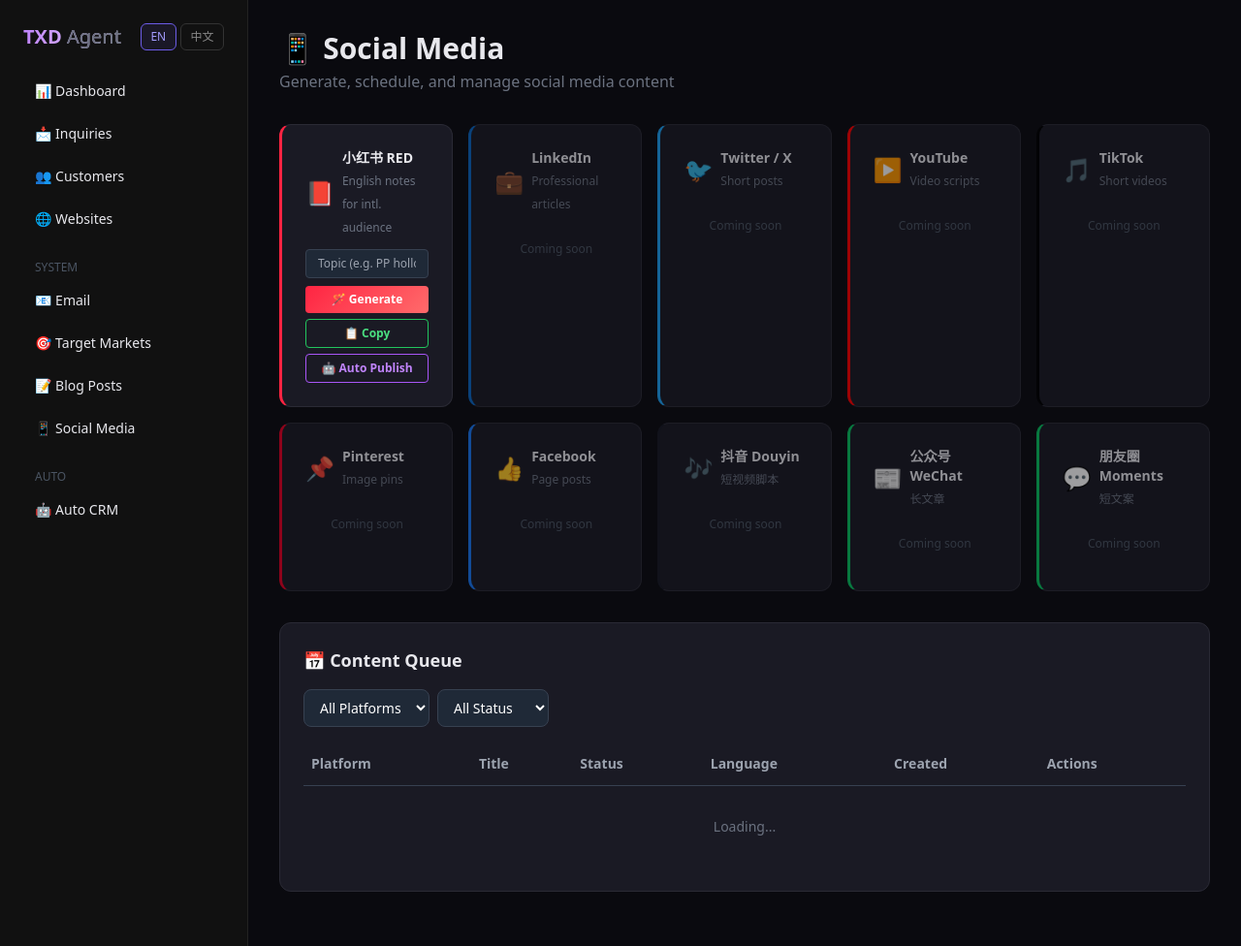
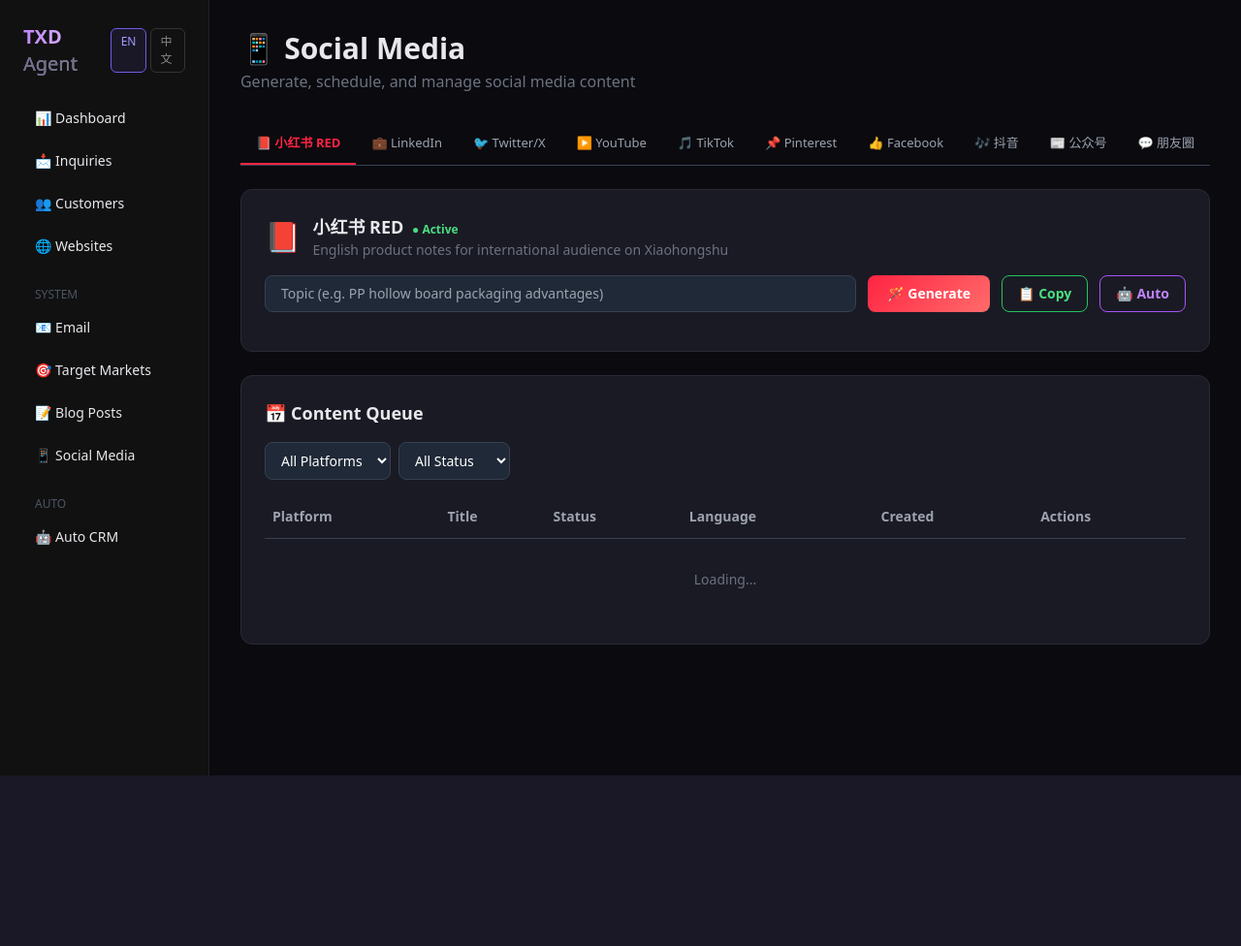
Before and after one commit to Jackzhangj2026/txd-trading, a FastAPI app: page /admin/social in a window 1280 px wide. Shown: the whole page at 97% size. After the commit the page ends 800 px from the top, so only its background shows below. Run offline with FastAPI, Linux system fonts and the light colour scheme; parts of the project's set-up code (start-up, migrations or seed data) failed here and were passed over; some libraries are stand-ins or nearby versions.

Commit message:
feat: browser-tab style platform switching for social media
- 10 tabs at top (📕RED 💼LinkedIn 🐦Twitter ▶️YouTube 🎵TikTok
  📌Pinterest 👍Facebook 🎶抖音 📰公众号 💬朋友圈)
- Active tab: red highlight + bottom border
- RED tab: full Generate/Copy/Auto panel (login, time, count, save, publish)
- Other 9 tabs: placeholder pages with platform name
- switchTab() JS toggles tab buttons + panels
- Content Queue section preserved below tabs

```diff
--- a/backend/admin/templates/social.html
+++ b/backend/admin/templates/social.html
@@ -6,100 +6,117 @@
     <p class="text-gray-500 mt-1">Generate, schedule, and manage social media content</p>
 </div>
 
-<!-- Platform Cards Grid -->
-<div class="grid grid-cols-2 md:grid-cols-3 lg:grid-cols-5 gap-4 mb-8">
-    <!-- RED Card (fully functional) -->
-    <div class="card col-span-2 lg:col-span-1" style="border-left:3px solid #ff2442">
-        <div class="flex items-center gap-2 mb-3">
-            <span class="text-2xl">📕</span>
+<!-- Browser-style Tab Bar -->
+<div class="flex border-b border-gray-700 mb-6 overflow-x-auto" style="gap:0">
+    <button class="tab-btn active" data-tab="red" onclick="switchTab('red')"
+        style="padding:10px 16px;font-size:13px;font-weight:600;color:#ff2442;border-bottom:2px solid #ff2442;background:transparent;white-space:nowrap">📕 小红书 RED</button>
+    <button class="tab-btn" data-tab="linkedin" onclick="switchTab('linkedin')"
+        style="padding:10px 16px;font-size:13px;color:#9ca3af;border-bottom:2px solid transparent;background:transparent;white-space:nowrap">💼 LinkedIn</button>
+    <button class="tab-btn" data-tab="twitter" onclick="switchTab('twitter')"
+        style="padding:10px 16px;font-size:13px;color:#9ca3af;border-bottom:2px solid transparent;background:transparent;white-space:nowrap">🐦 Twitter/X</button>
+    <button class="tab-btn" data-tab="youtube" onclick="switchTab('youtube')"
+        style="padding:10px 16px;font-size:13px;color:#9ca3af;border-bottom:2px solid transparent;background:transparent;white-space:nowrap">▶️ YouTube</button>
+    <button class="tab-btn" data-tab="tiktok" onclick="switchTab('tiktok')"
+        style="padding:10px 16px;font-size:13px;color:#9ca3af;border-bottom:2px solid transparent;background:transparent;white-space:nowrap">🎵 TikTok</button>
+    <button class="tab-btn" data-tab="pinterest" onclick="switchTab('pinterest')"
+        style="padding:10px 16px;font-size:13px;color:#9ca3af;border-bottom:2px solid transparent;background:transparent;white-space:nowrap">📌 Pinterest</button>
+    <button class="tab-btn" data-tab="facebook" onclick="switchTab('facebook')"
+        style="padding:10px 16px;font-size:13px;color:#9ca3af;border-bottom:2px solid transparent;background:transparent;white-space:nowrap">👍 Facebook</button>
+    <button class="tab-btn" data-tab="douyin" onclick="switchTab('douyin')"
+        style="padding:10px 16px;font-size:13px;color:#9ca3af;border-bottom:2px solid transparent;background:transparent;white-space:nowrap">🎶 抖音</button>
+    <button class="tab-btn" data-tab="wechat_article" onclick="switchTab('wechat_article')"
+        style="padding:10px 16px;font-size:13px;color:#9ca3af;border-bottom:2px solid transparent;background:transparent;white-space:nowrap">📰 公众号</button>
+    <button class="tab-btn" data-tab="wechat_moment" onclick="switchTab('wechat_moment')"
+        style="padding:10px 16px;font-size:13px;color:#9ca3af;border-bottom:2px solid transparent;background:transparent;white-space:nowrap">💬 朋友圈</button>
+</div>
+
+<!-- Tab Panels -->
+<div id="tab-red" class="card mb-6">
+    <div class="flex items-center gap-3 mb-4">
+        <span class="text-3xl">📕</span>
         <div>
-                <h3 class="font-semibold text-sm">小红书 RED</h3>
-                <span class="text-xs text-gray-500">English notes for intl. audience</span>
+            <h2 class="text-lg font-semibold">小红书 RED <span class="text-xs text-green-400 ml-1">● Active</span></h2>
+            <p class="text-sm text-gray-500">English product notes for international audience on Xiaohongshu</p>
         </div>
     </div>
-        <input id="red-topic" type="text" placeholder="Topic (e.g. PP hollow board benefits)"
-            class="w-full bg-gray-800 text-white px-3 py-1.5 rounded text-xs border border-gray-700 mb-2">
-        <div class="flex flex-col gap-1.5">
-            <button onclick="generateRed()" class="w-full py-1.5 rounded text-xs font-semibold transition"
-                style="background:linear-gradient(135deg,#ff2442,#ff6b6b);color:#fff">🪄 Generate</button>
-            <button onclick="quickCopyRed()" class="w-full py-1.5 rounded text-xs font-semibold border border-green-500 text-green-400 hover:bg-green-500/10 transition">📋 Copy</button>
-            <button onclick="toggleRedAuto()" class="w-full py-1.5 rounded text-xs font-semibold border border-purple-500 text-purple-400 hover:bg-purple-500/10 transition">🤖 Auto Publish</button>
+    <div class="flex gap-3 mb-4">
+        <input id="red-topic" type="text" placeholder="Topic (e.g. PP hollow board packaging advantages)"
+            class="flex-1 bg-gray-800 text-white px-4 py-2 rounded-lg text-sm border border-gray-700">
+        <button onclick="generateRed()" class="px-5 py-2 rounded-lg font-semibold text-sm transition" style="background:linear-gradient(135deg,#ff2442,#ff6b6b);color:#fff">🪄 Generate</button>
+        <button onclick="quickCopyRed()" class="px-4 py-2 rounded-lg text-sm font-semibold border border-green-500 text-green-400 hover:bg-green-500/10 transition">📋 Copy</button>
+        <button onclick="toggleRedAuto()" class="px-4 py-2 rounded-lg text-sm font-semibold border border-purple-500 text-purple-400 hover:bg-purple-500/10 transition">🤖 Auto</button>
     </div>
-        <!-- RED Auto Publish mini-panel -->
-        <div id="red-auto-mini" class="hidden mt-3 pt-3 border-t border-gray-700">
-            <div class="flex items-center gap-2 mb-2">
-                <span id="login-status-icon" class="text-sm">🔴</span>
-                <span id="login-status-text" class="text-xs text-gray-400">Not logged in</span>
-                <button onclick="loginRED()" id="login-btn" class="ml-auto px-2 py-0.5 rounded text-xs border border-purple-400 text-purple-400 hover:bg-purple-400/10">🔑 Login</button>
+    <!-- RED Auto Publish Panel -->
+    <div id="red-auto-mini" class="hidden p-4 rounded-lg mb-3" style="background:rgba(108,92,231,0.05);border:1px solid rgba(108,92,231,0.15)">
+        <div class="flex items-center gap-3 mb-3">
+            <span id="login-status-icon" class="text-lg">🔴</span>
+            <span id="login-status-text" class="text-sm text-gray-400">Not logged in — login once to enable auto-publish</span>
+            <button onclick="loginRED()" id="login-btn" class="ml-auto px-3 py-1 rounded-lg text-xs font-semibold border border-purple-400 text-purple-400 hover:bg-purple-400/10">🔑 Login</button>
         </div>
-            <div class="grid grid-cols-2 gap-2 mb-2">
-                <input id="auto-time" type="time" value="09:00" class="bg-gray-800 text-white px-2 py-1 rounded text-xs border border-gray-700" onchange="saveAutoSettings()">
+        <div class="flex items-center gap-3 flex-wrap">
+            <div class="flex items-center gap-2">
+                <span class="text-xs text-gray-500">Time</span>
+                <input id="auto-time" type="time" value="09:00" class="bg-gray-800 text-white px-2 py-1 rounded text-xs border border-gray-700 w-24" onchange="saveAutoSettings()">
+            </div>
+            <div class="flex items-center gap-2">
+                <span class="text-xs text-gray-500">Per day</span>
                 <select id="auto-count" class="bg-gray-800 text-white px-2 py-1 rounded text-xs border border-gray-700" onchange="saveAutoSettings()">
-                    <option value="1">1/day</option><option value="2">2/day</option><option value="3">3/day</option>
+                    <option value="1">1</option><option value="2">2</option><option value="3">3</option>
                 </select>
             </div>
-            <div class="flex items-center gap-2">
-                <label class="flex items-center gap-1 cursor-pointer"><input id="auto-enabled" type="checkbox" class="w-3 h-3" onchange="saveAutoSettings()"><span class="text-xs text-gray-400">Enable</span></label>
-                <button onclick="saveAutoSettings()" class="ml-auto px-2 py-0.5 rounded text-xs border border-gray-600 text-gray-400">💾 Save</button>
-                <button onclick="autoPublishNow()" class="px-2 py-0.5 rounded text-xs font-semibold" style="background:#ff2442;color:#fff">🚀</button>
+            <label class="flex items-center gap-1.5 cursor-pointer"><input id="auto-enabled" type="checkbox" class="w-3.5 h-3.5" onchange="saveAutoSettings()"><span class="text-xs text-gray-400">Auto</span></label>
+            <button onclick="saveAutoSettings()" class="px-3 py-1 rounded text-xs border border-gray-600 text-gray-400 hover:text-white">💾 Save</button>
+            <button onclick="autoPublishNow()" class="px-4 py-1 rounded text-xs font-semibold" style="background:#ff2442;color:#fff">🚀 Publish Now</button>
         </div>
-            <div id="auto-msg" class="text-xs text-gray-500 mt-1"></div>
+        <div id="auto-msg" class="text-xs text-gray-500 mt-2"></div>
     </div>
+    <div id="gen-status" class="text-sm text-gray-400"></div>
 </div>
 
-    <!-- LinkedIn Card -->
-    <div class="card opacity-60" style="border-left:3px solid #0a66c2">
-        <div class="flex items-center gap-2 mb-3"><span class="text-2xl">💼</span><div><h3 class="font-semibold text-sm">LinkedIn</h3><span class="text-xs text-gray-500">Professional articles</span></div></div>
-        <div class="text-xs text-gray-600 text-center py-4">Coming soon</div>
+<div id="tab-linkedin" class="card mb-6 hidden text-center py-12">
+    <span class="text-5xl">💼</span>
+    <h3 class="text-lg font-semibold mt-4">LinkedIn</h3>
+    <p class="text-gray-500 text-sm mt-1">Professional articles & company updates — coming soon</p>
 </div>
-
-    <!-- Twitter/X Card -->
-    <div class="card opacity-60" style="border-left:3px solid #1da1f2">
-        <div class="flex items-center gap-2 mb-3"><span class="text-2xl">🐦</span><div><h3 class="font-semibold text-sm">Twitter / X</h3><span class="text-xs text-gray-500">Short posts</span></div></div>
-        <div class="text-xs text-gray-600 text-center py-4">Coming soon</div>
+<div id="tab-twitter" class="card mb-6 hidden text-center py-12">
+    <span class="text-5xl">🐦</span>
+    <h3 class="text-lg font-semibold mt-4">Twitter / X</h3>
+    <p class="text-gray-500 text-sm mt-1">Short posts & thread generation — coming soon</p>
 </div>
-
-    <!-- YouTube Card -->
-    <div class="card opacity-60" style="border-left:3px solid #ff0000">
-        <div class="flex items-center gap-2 mb-3"><span class="text-2xl">▶️</span><div><h3 class="font-semibold text-sm">YouTube</h3><span class="text-xs text-gray-500">Video scripts</span></div></div>
-        <div class="text-xs text-gray-600 text-center py-4">Coming soon</div>
+<div id="tab-youtube" class="card mb-6 hidden text-center py-12">
+    <span class="text-5xl">▶️</span>
+    <h3 class="text-lg font-semibold mt-4">YouTube</h3>
+    <p class="text-gray-500 text-sm mt-1">Video scripts & description generation — coming soon</p>
 </div>
-
-    <!-- TikTok Card -->
-    <div class="card opacity-60" style="border-left:3px solid #000">
-        <div class="flex items-center gap-2 mb-3"><span class="text-2xl">🎵</span><div><h3 class="font-semibold text-sm">TikTok</h3><span class="text-xs text-gray-500">Short videos</span></div></div>
-        <div class="text-xs text-gray-600 text-center py-4">Coming soon</div>
+<div id="tab-tiktok" class="card mb-6 hidden text-center py-12">
+    <span class="text-5xl">🎵</span>
+    <h3 class="text-lg font-semibold mt-4">TikTok</h3>
+    <p class="text-gray-500 text-sm mt-1">Short video scripts & caption generation — coming soon</p>
 </div>
-
-    <!-- Pinterest Card -->
-    <div class="card opacity-60" style="border-left:3px solid #e60023">
-        <div class="flex items-center gap-2 mb-3"><span class="text-2xl">📌</span><div><h3 class="font-semibold text-sm">Pinterest</h3><span class="text-xs text-gray-500">Image pins</span></div></div>
-        <div class="text-xs text-gray-600 text-center py-4">Coming soon</div>
+<div id="tab-pinterest" class="card mb-6 hidden text-center py-12">
+    <span class="text-5xl">📌</span>
+    <h3 class="text-lg font-semibold mt-4">Pinterest</h3>
+    <p class="text-gray-500 text-sm mt-1">Image pin creation — coming soon</p>
 </div>
-
-    <!-- Facebook Card -->
-    <div class="card opacity-60" style="border-left:3px solid #1877f2">
-        <div class="flex items-center gap-2 mb-3"><span class="text-2xl">👍</span><div><h3 class="font-semibold text-sm">Facebook</h3><span class="text-xs text-gray-500">Page posts</span></div></div>
-        <div class="text-xs text-gray-600 text-center py-4">Coming soon</div>
+<div id="tab-facebook" class="card mb-6 hidden text-center py-12">
+    <span class="text-5xl">👍</span>
+    <h3 class="text-lg font-semibold mt-4">Facebook</h3>
+    <p class="text-gray-500 text-sm mt-1">Page posts & ad copy — coming soon</p>
 </div>
-
-    <!-- 抖音 Card -->
-    <div class="card opacity-60" style="border-left:3px solid #161823">
-        <div class="flex items-center gap-2 mb-3"><span class="text-2xl">🎶</span><div><h3 class="font-semibold text-sm">抖音 Douyin</h3><span class="text-xs text-gray-500">短视频脚本</span></div></div>
-        <div class="text-xs text-gray-600 text-center py-4">Coming soon</div>
+<div id="tab-douyin" class="card mb-6 hidden text-center py-12">
+    <span class="text-5xl">🎶</span>
+    <h3 class="text-lg font-semibold mt-4">抖音 Douyin</h3>
+    <p class="text-gray-500 text-sm mt-1">短视频脚本生成 — 即将上线</p>
 </div>
-
-    <!-- 公众号 Card -->
-    <div class="card opacity-60" style="border-left:3px solid #07c160">
-        <div class="flex items-center gap-2 mb-3"><span class="text-2xl">📰</span><div><h3 class="font-semibold text-sm">公众号 WeChat</h3><span class="text-xs text-gray-500">长文章</span></div></div>
-        <div class="text-xs text-gray-600 text-center py-4">Coming soon</div>
+<div id="tab-wechat_article" class="card mb-6 hidden text-center py-12">
+    <span class="text-5xl">📰</span>
+    <h3 class="text-lg font-semibold mt-4">公众号 WeChat</h3>
+    <p class="text-gray-500 text-sm mt-1">长文章生成 — 即将上线</p>
 </div>
-
-    <!-- 朋友圈 Card -->
-    <div class="card opacity-60" style="border-left:3px solid #07c160">
-        <div class="flex items-center gap-2 mb-3"><span class="text-2xl">💬</span><div><h3 class="font-semibold text-sm">朋友圈 Moments</h3><span class="text-xs text-gray-500">短文案</span></div></div>
-        <div class="text-xs text-gray-600 text-center py-4">Coming soon</div>
-    </div>
+<div id="tab-wechat_moment" class="card mb-6 hidden text-center py-12">
+    <span class="text-5xl">💬</span>
+    <h3 class="text-lg font-semibold mt-4">朋友圈 Moments</h3>
+    <p class="text-gray-500 text-sm mt-1">朋友圈文案生成 — 即将上线</p>
 </div>
 
 <div class="card mb-6">
@@ -140,6 +157,29 @@
 </div>
 
 <script>
+// ─── Tab Switching ──────────────────────────────
+
+function switchTab(platform) {
+    // Update tab button styles
+    document.querySelectorAll('.tab-btn').forEach(btn => {
+        const isActive = btn.dataset.tab === platform;
+        btn.style.color = isActive ? '#ff2442' : '#9ca3af';
+        btn.style.borderBottomColor = isActive ? '#ff2442' : 'transparent';
+    });
+    // Show/hide panels
+    document.querySelectorAll('[id^="tab-"]').forEach(panel => {
+        if (panel.id === 'tab-' + platform) {
+            panel.classList.remove('hidden');
+        } else if (panel.classList.contains('card') && panel.id.startsWith('tab-')) {
+            panel.classList.add('hidden');
+        }
+    });
+    // Load auto settings when switching to RED
+    if (platform === 'red') {
+        loadAutoSettings();
+    }
+}
+
 // ─── RED Card Functions ──────────────────────────
 
 async function generateRed() {
```
Lines whose indentation alone changed are shown as unchanged.
